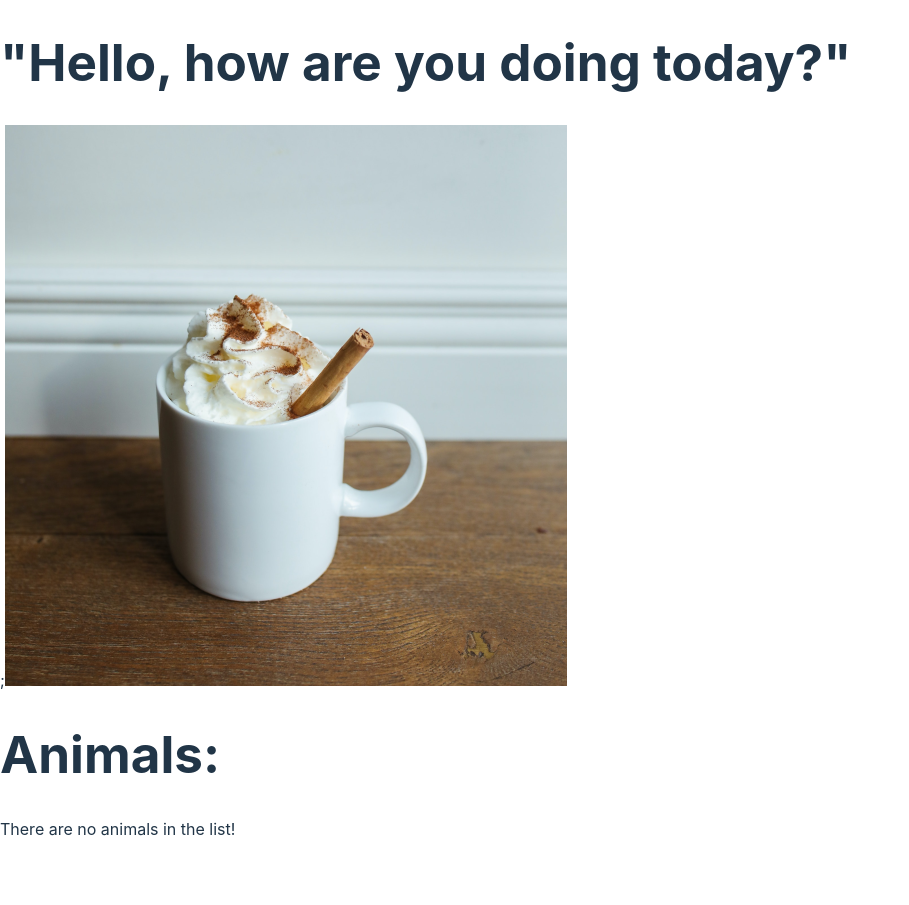
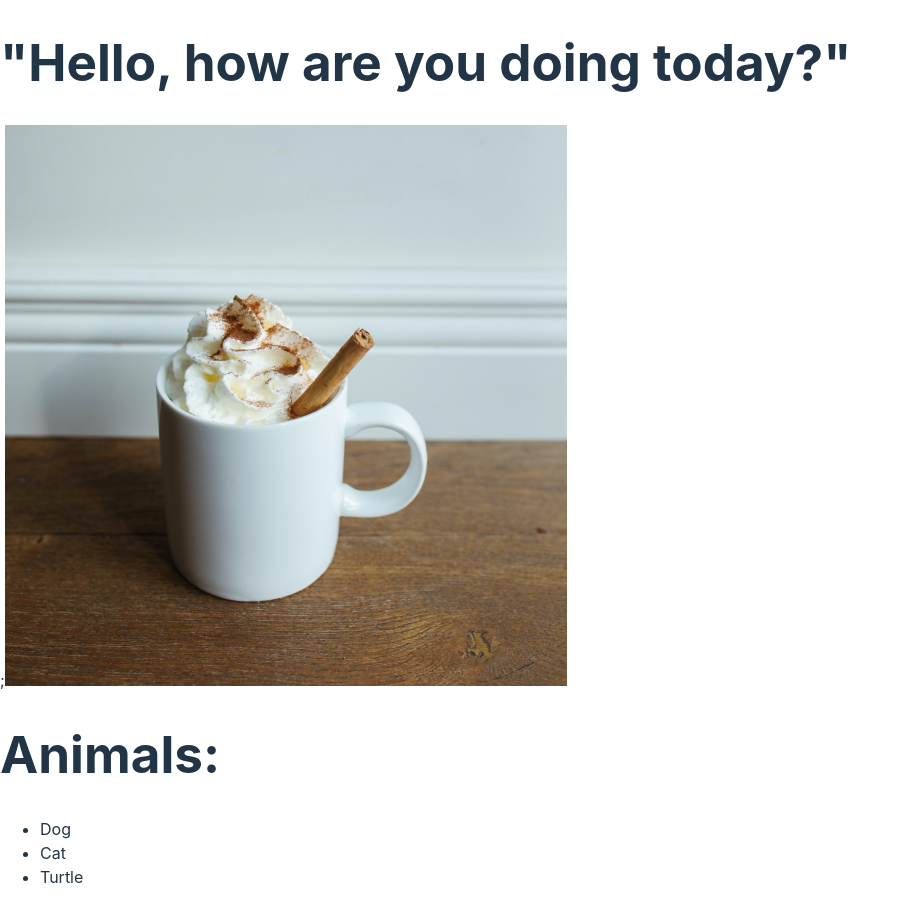
Before and after one commit to Amiriel01/my-first-react-app, a React (Vite) app: page / in a window 1280 px wide. Shown: the whole page, without its empty margins (0-909 px from the left). Before the commit the page ends 841 px from the top, so only its background shows below. Built offline with nearby package versions, Linux system fonts and the light colour scheme.

Commit message:
conditionally render using if example written

```diff
--- a/src/ListItem.jsx
+++ b/src/ListItem.jsx
@@ -88,8 +88,8 @@ function List(props) {
   }
 
   function App() {
-    const animals = [];
-
+    const animals = ["Dog", "Cat", "Turtle"];
+  //added Greeting in just to see how it would render with another component stacked in it//
     return (
       <div>
         <Greeting></Greeting>
```
